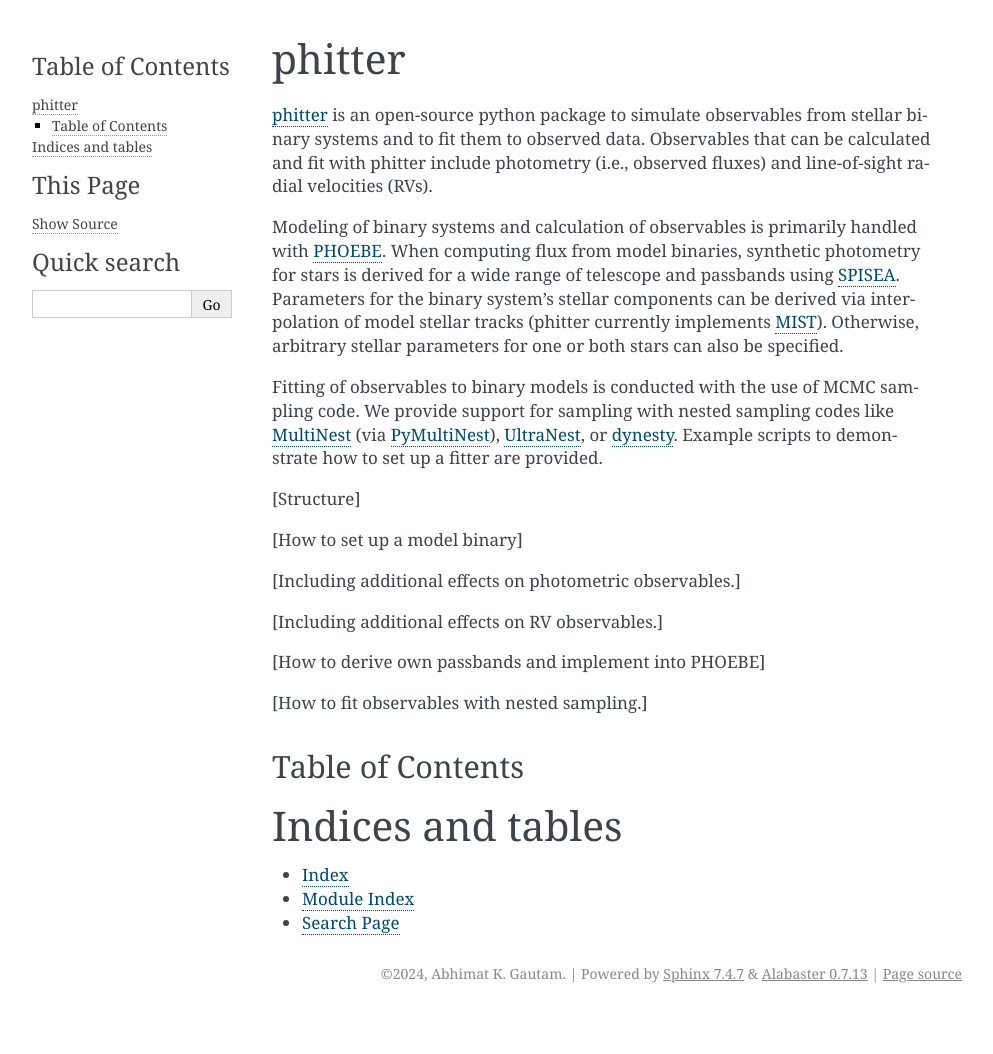
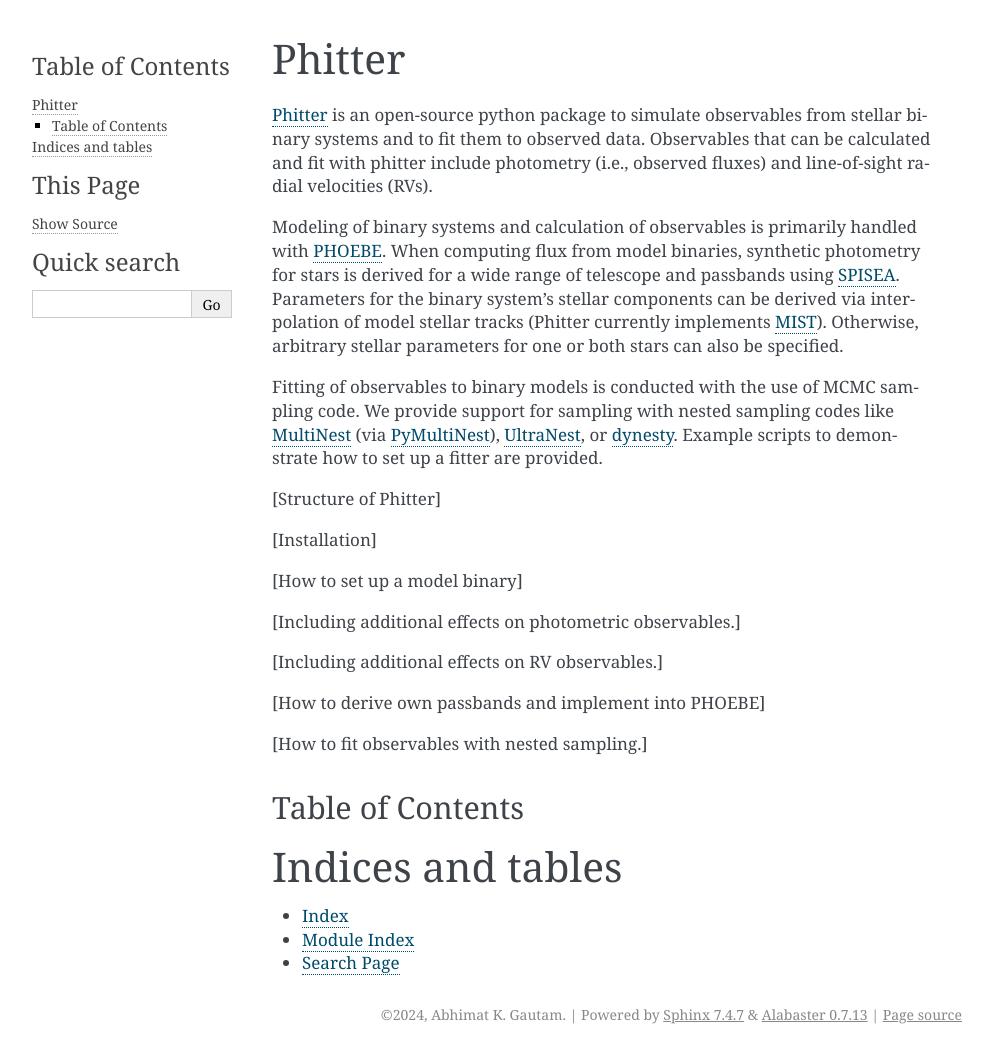
Before and after one commit to abhimat/phitter, a Sphinx documentation site: the page built from docs/source/index.md, in a window 1280 px wide. Shown: the whole page, without its empty margins (148-1141 px from the left). Built offline with Sphinx 7.4.7, drawn with Linux system fonts in a browser that asks for light colours; before the commit the page ends 1013 px from its top, so only the background shows below that.

Commit message:
Revised naming in docs

```diff
--- a/docs/source/conf.py
+++ b/docs/source/conf.py
@@ -6,7 +6,7 @@
 # -- Project information -----------------------------------------------------
 # https://www.sphinx-doc.org/en/master/usage/configuration.html#project-information
 
-project = 'phitter'
+project = 'Phitter'
 copyright = '2024, Abhimat K. Gautam'
 author = 'Abhimat K. Gautam'
 release = '0.2'
--- a/docs/source/index.md
+++ b/docs/source/index.md
@@ -1,14 +1,16 @@
-% phitter documentation master file.
+% Phitter documentation master file.
 
-# phitter
+# Phitter
 
-[phitter](https://github.com/abhimat/phitter) is an open-source python package to simulate observables  from stellar binary systems and to fit them to observed data. Observables that can be calculated and fit with phitter include photometry (i.e., observed fluxes) and line-of-sight radial velocities (RVs).
+[Phitter](https://github.com/abhimat/phitter) is an open-source python package to simulate observables  from stellar binary systems and to fit them to observed data. Observables that can be calculated and fit with phitter include photometry (i.e., observed fluxes) and line-of-sight radial velocities (RVs).
 
-Modeling of binary systems and calculation of observables is primarily handled with [PHOEBE](http://www.phoebe-project.org). When computing flux from model binaries, synthetic photometry for stars is derived for a wide range of telescope and passbands using [SPISEA](https://spisea.readthedocs.io/en/latest/). Parameters for the binary system's stellar components can be derived via interpolation of model stellar tracks (phitter currently implements [MIST](http://waps.cfa.harvard.edu/MIST/)). Otherwise, arbitrary stellar parameters for one or both stars can also be specified.
+Modeling of binary systems and calculation of observables is primarily handled with [PHOEBE](http://www.phoebe-project.org). When computing flux from model binaries, synthetic photometry for stars is derived for a wide range of telescope and passbands using [SPISEA](https://spisea.readthedocs.io/en/latest/). Parameters for the binary system's stellar components can be derived via interpolation of model stellar tracks (Phitter currently implements [MIST](http://waps.cfa.harvard.edu/MIST/)). Otherwise, arbitrary stellar parameters for one or both stars can also be specified.
 
 Fitting of observables to binary models is conducted with the use of MCMC sampling code. We provide support for sampling with nested sampling codes like [MultiNest](https://github.com/farhanferoz/MultiNest) (via [PyMultiNest](https://github.com/JohannesBuchner/PyMultiNest)), [UltraNest](https://johannesbuchner.github.io/UltraNest/), or [dynesty](https://dynesty.readthedocs.io/en/stable/index.html). Example scripts to demonstrate how to set up a fitter are provided.
 
-\[Structure\]
+\[Structure of Phitter\]
+
+\[Installation\]
 
 \[How to set up a model binary\]
 
```
Also changed, not shown: README.md (+3 -3 lines).
